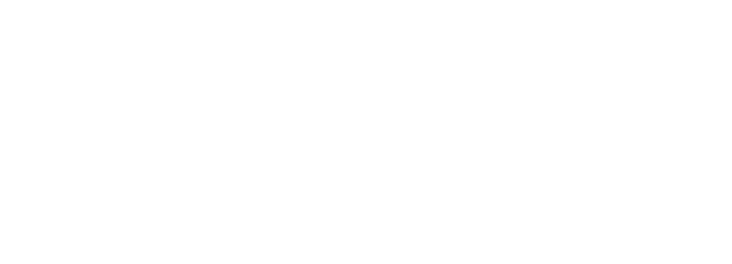
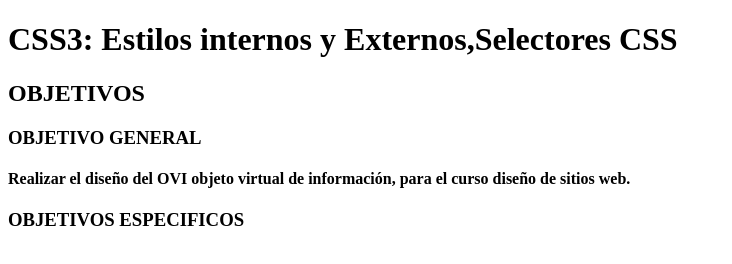
Before and after one commit to victorsaa/DSW-VictorSaa, a plain HTML site: page planning.html in a window 1280 px wide. Shown: the whole page, without its empty margins (0-732 px from the left). Drawn offline with Linux system fonts and the light colour scheme.

Commit message:
OBJETIVOS
Se agregan objetivos

```diff
--- a/planning.html
+++ b/planning.html
@@ -3,7 +3,12 @@
 <head>
     <meta charset="UTF-8">
     <meta name="viewport" content="width=device-width, initial-scale=1.0">
-    <title>Document</title>
+    <title>OVI DISEÑO DE SITIOS WEB</title>
+    <H1>CSS3: Estilos internos y Externos,Selectores CSS </H1>
+    <H2>OBJETIVOS</H2>
+    <H3>OBJETIVO GENERAL</H3>
+    <H4>Realizar el diseño del OVI objeto virtual de información, para el curso diseño de sitios web.</H4>
+    <H3>OBJETIVOS ESPECIFICOS</H3>
 </head>
 <body>
 
```
